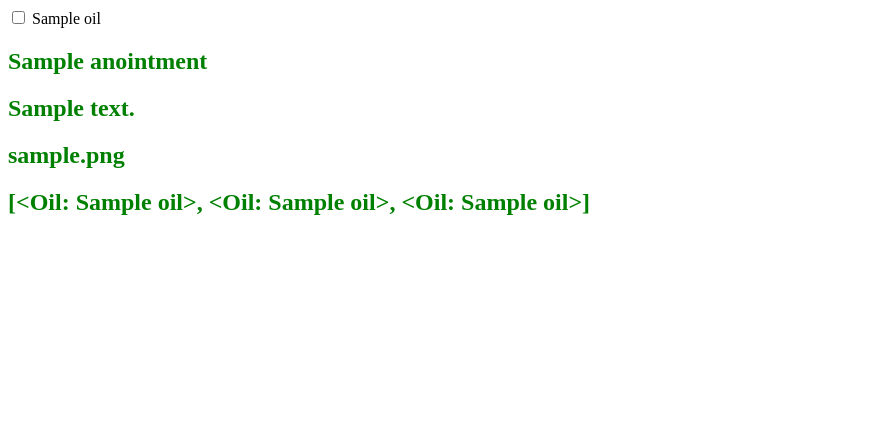
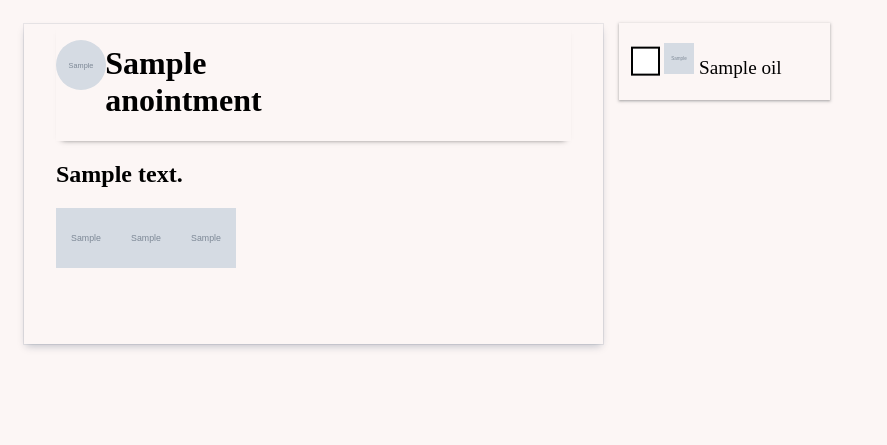
Before and after one commit to ericmariot/anointment-finder, a Django app: page / in a window 1280 px wide. Shown: the top 445 px of the page, without its empty margins (0-887 px from the left). Run offline with Django 4.2, Linux system fonts and the light colour scheme; tables that the repository leaves empty hold one stand-in row (values such as "Sample post"); grey boxes marked "Sample" are stand-in pictures.

Commit message:
feat: finish first front-end version

```diff
--- a/anointments-finder/pages/static/anointments-finder/style.css
+++ b/anointments-finder/pages/static/anointments-finder/style.css
@@ -1,3 +1,105 @@
-h2 {
-    color: green;
+body {
+    background-color: #FCF6F5;
 }
+
+.container {
+    display: flex;
+}
+
+.outside-anointment-container {
+    width: 70%;
+}
+
+.outside-anointment-oil-container {
+    display: flex;
+}
+
+.outside-checkbox-container {
+    margin-top: 0.8em;
+    font-size: 1.2em;
+    display: grid;
+    grid-template-columns: 11em 11em 11em;
+    grid-template-rows: 4em 4em 4em 4em 4em;
+    gap: 0.5em;
+    line-height: 3;
+}
+
+.anointment-container {
+    box-shadow: rgba(9, 30, 66, 0.25) 0px 4px 8px -2px, rgba(9, 30, 66, 0.08) 0px 0px 0px 1px;
+    margin: 1em;
+    height: 20em;
+    padding: 0 2em 0 2em;
+}
+
+.outside-img-name {
+    display: flex;
+    -webkit-box-shadow: 0 4px 6px -6px #222;
+    -moz-box-shadow: 0 4px 6px -6px #222;
+    box-shadow: 0 4px 6px -6px #222;
+}
+
+.anointment-name {
+    font-weight: bold;
+    width: 50%;
+}
+
+
+.anointment-img-link {
+    padding-top: 1em;
+    padding-right: 0.5em;
+    width: 8%;
+    justify-content: center;
+}
+
+.anointment-img-link>img {
+    width: 50px;
+    height: 50px;
+    border-radius: 50%;
+}
+
+.anointment-oil-container {
+    width: 60px;
+    height: 60px;
+}
+
+.anointment-oil-container>img {
+    width: 100%;
+    height: 100%;
+}
+
+.checkbox-container {
+    padding-left: 0.6em;
+    box-shadow: rgba(60, 64, 67, 0.3) 0px 1px 2px 0px, rgba(60, 64, 67, 0.15) 0px 1px 3px 1px;
+}
+
+.checkbox-container>img {
+    margin-top: 20px;
+    width: 15%;
+    height: 40%;
+}
+
+input[type="checkbox"] {
+    -webkit-appearance: none;
+    appearance: none;
+    background-color: #fff;
+    margin: 0 0 7px 0;
+    font: inherit;
+    color: currentColor;
+    width: 1.5em;
+    height: 1.5em;
+    border: 0.13em solid currentColor;
+    transform: translateY(0.45em);
+}
+
+input[type="checkbox"]::before {
+    content: "";
+    width: 0.65em;
+    height: 0.65em;
+    transform: scale(0);
+    transition: 120ms transform ease-in-out;
+    box-shadow: inset 1em 1em var(--form-control-color);
+}
+
+input[type="checkbox"]:checked {
+    background-color: #8AAAE5;
+}
--- a/anointments-finder/pages/templates/home.html
+++ b/anointments-finder/pages/templates/home.html
@@ -5,23 +5,40 @@ Anointment Finder
 {% endblock title %}
 
 {% block content %}
-{% for oil in oils %}
-<div>
-    <input type="checkbox" onchange='handleChange(this)' id="oil-{{ oil.name }}" name="{{ oil.name }}" />
-    <label for="oil-{{ oil.name }}">{{oil.name}}</label>
-    <br>
+<div class="outside-anointment-container">
+
+    {% for anointment in anointments %}
+    <div class="anointment-container">
+        <div class="outside-img-name">
+            <div class="anointment-img-link">
+                <img src="{{ anointment.img_link }}" alt="{{ anointment.name }}">
+            </div>
+            <div class="anointment-name">
+                <h1> {{ anointment.name }} </a></h1>
+            </div>
+        </div>
+        <h2> {{ anointment.description }} </a></h2>
+        <div class="outside-anointment-oil-container">
+            {% for oil in anointment.oils %}
+            <div class="anointment-oil-container">
+                <img src="{{ oil.img_link }}" alt="{{ oil }}">
+            </div>
+            {% endfor %}
+        </div>
+    </div>
+    {% endfor %}
 </div>
-{% endfor %}
 
-{% for anointment in anointments %}
-<div>
-    <h2>{{ anointment.name }}</a></h2>
-    <h2>{{ anointment.description }}</a></h2>
-    <h2>{{ anointment.img_link }}</a></h2>
-    <h2>{{ anointment.oils }}</a></h2>
-    <br>
+<div class="outside-checkbox-container">
+    {% for oil in oils %}
+    <div class="checkbox-container">
+        <input type="checkbox" onchange='handleChange(this)' id="oil-{{ oil.name }}" name="{{ oil.name }}" />
+        <img src="{{ oil.img_link }}" alt="{{ oil.name }}">
+        <label for="oil-{{ oil.name }}"> {{ oil.name }} </label>
+    </div>
+    {% endfor %}
 </div>
-{% endfor %}
+
 <script>
     const urlObj = new URL(window.location.href);
     const checkboxes = document.querySelectorAll('input[type="checkbox"]')
--- a/scripts/list_oils_and_anoints.py
+++ b/scripts/list_oils_and_anoints.py
@@ -45,7 +45,7 @@ for tr in every_anoint:
                     outcome["img_link"] = urljoin(base_url, td.img["src"])
             else:
                 if a.text:
-                    description.append(a.text)
+                    description.append(f"{a.text};")
             count += 1
     outcome["description"] = description
     anoint = {"oils": oils, "outcome": outcome}
```
Also changed, not shown: data/all_oils.json (+21 -17 lines), data/all_anointments.json.
